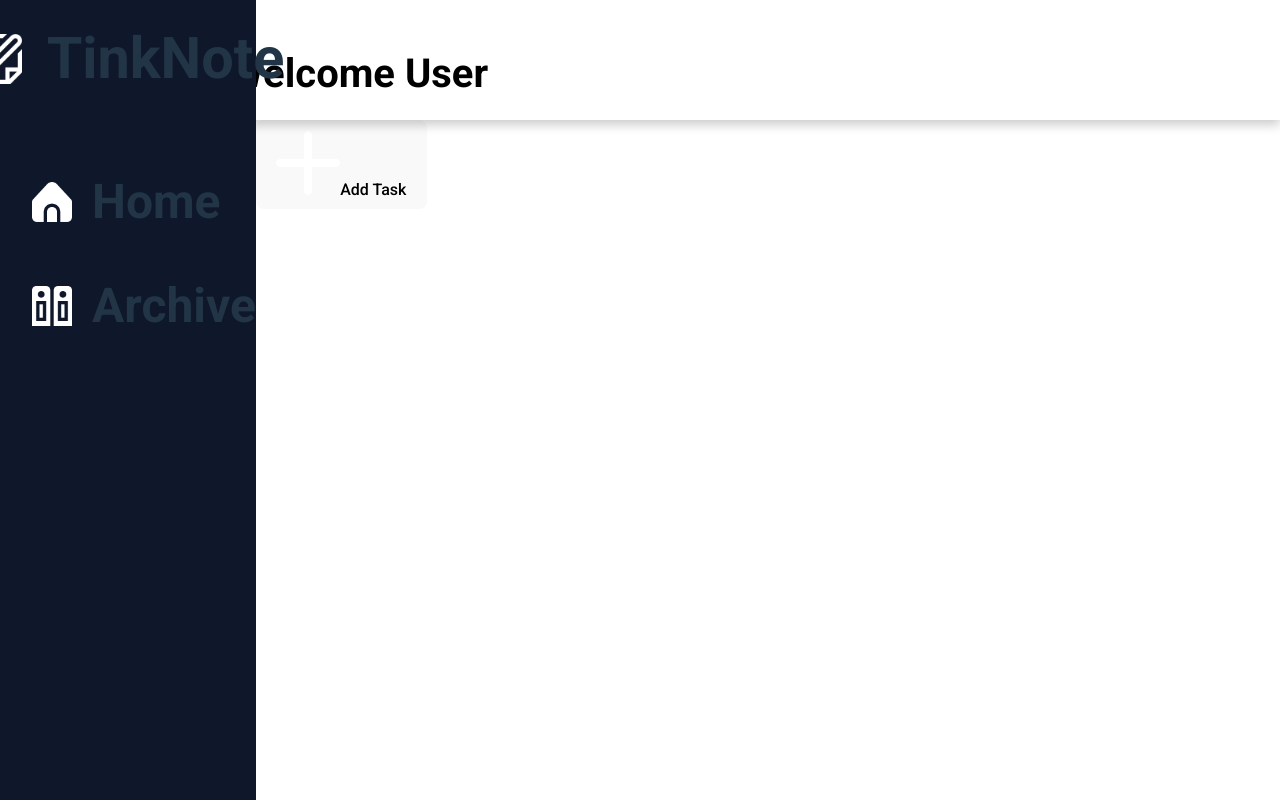
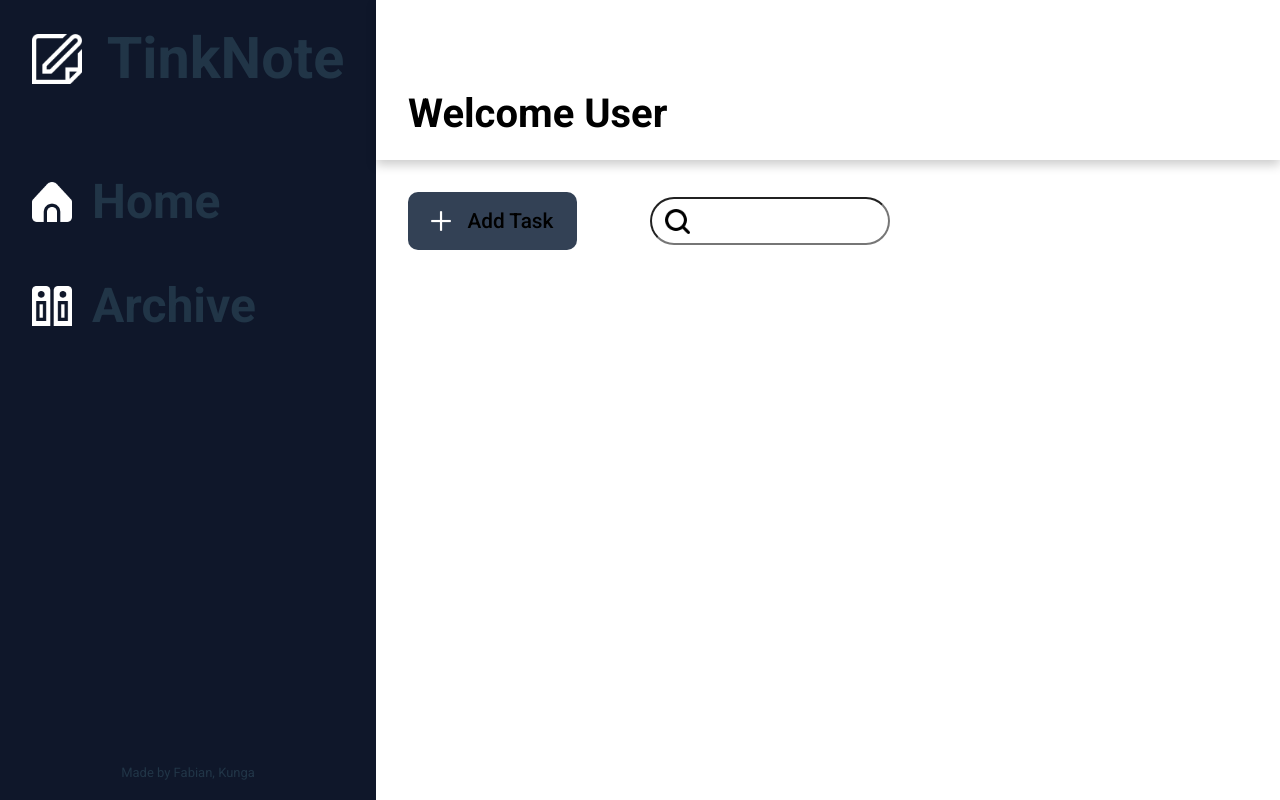
Before and after one commit to TenzKD/M294_ToDo-List, a React (Vite) app in the folder Frontend/: page / in a window 1280 px wide. Built offline with nearby package versions, Linux system fonts and the light colour scheme.

Commit message:
added task controls and taskcards

```diff
--- a/Frontend/src/components/AddTaskButton.jsx
+++ b/Frontend/src/components/AddTaskButton.jsx
@@ -1,10 +1,13 @@
 import plus from "../icons/plus.png";
+import "../styles/AddTaskButton.css";
 
 export default function AddTaskButton() {
   return (
-    <button className="addTask__btn">
-      <img src={plus} className="addTask__icon" alt="plus icon" />
-      Add Task
-    </button>
+    <div className="addTask">
+      <button className="addTask__btn">
+        <img src={plus} className="addTask__icon" alt="plus icon" />
+        Add Task
+      </button>
+    </div>
   );
 }
--- /dev/null
+++ b/Frontend/src/components/Card.jsx
@@ -0,0 +1,9 @@
+import "../styles/card.css";
+
+export default function Card() {
+  return (
+    <>
+      <div className="card"></div>
+    </>
+  );
+}
--- a/Frontend/src/components/Task.jsx
+++ b/Frontend/src/components/Task.jsx
@@ -1,11 +1,20 @@
 import AddTaskButton from "./AddTaskButton";
 import "../styles/task.css";
+import searchIcon from "../icons/search.png";
+import Card from "./Card";
 
 export default function Task() {
   return (
     <>
       <div className="task">
-        <AddTaskButton />
+        <div className="task__controls">
+          <AddTaskButton />
+          <div className="task__search">
+            <img src={searchIcon} alt="search Icon" />
+            <input type="search" name="search" id="search"></input>
+          </div>
+        </div>
+        <div className="task__container"></div>
       </div>
     </>
   );
--- a/Frontend/src/components/ToDoList.jsx
+++ b/Frontend/src/components/ToDoList.jsx
@@ -19,7 +19,7 @@ export default function ToDoList() {
       <table id="listig">
         <tbody>
           {tasks.map((q) => (
-            <tr>
+            <tr key={q.id}>
               <td>{q.id}</td>
               <td>{q.title}</td>
               <td>{q.description}</td>
--- /dev/null
+++ b/Frontend/src/styles/addTaskButton.css
@@ -0,0 +1,16 @@
+.addTask__btn {
+  background-color: #334155;
+  display: flex;
+  justify-content: space-between;
+  align-items: center;
+  font-size: 1.3rem;
+  padding: 1rem 1.4rem;
+  border-radius: 10px;
+  margin-right: 3rem;
+}
+
+.addTask__icon {
+  width: 20px;
+  height: 20px;
+  padding-right: 1rem;
+}
--- /dev/null
+++ b/Frontend/src/styles/card.css
@@ -0,0 +1,7 @@
+.card {
+  background-color: #cbd5e1;
+  height: 100%;
+  border-radius: 1rem;
+  box-shadow: 0px 5px 10px 0px rgba(0, 0, 0, 0.3);
+  padding: 0;
+}
--- a/Frontend/src/styles/header.css
+++ b/Frontend/src/styles/header.css
@@ -1,18 +1,20 @@
 .header {
   background-color: #fff;
-  width: 100vw;
-  height: 15vh;
+  width: calc(100vw - 23.5rem);
+  margin-left: 23.5rem;
+  height: 10rem;
   box-shadow: 0px 5px 10px 0px rgba(0, 0, 0, 0.2);
   display: flex;
   align-items: end;
   justify-content: center;
   position: fixed;
+  z-index: 2;
 }
 
 h2 {
   color: black;
-  position: relative;
-  left: -22%;
   font-size: 2.5rem;
   padding-bottom: 1rem;
+  width: inherit;
+  padding-left: 2rem;
 }
--- a/Frontend/src/styles/navigation.css
+++ b/Frontend/src/styles/navigation.css
@@ -1,6 +1,6 @@
 .nav {
   padding-top: 3rem;
-  height: 85vh;
+  height: calc(100vh - 10rem);
   display: flex;
   flex-direction: column;
   justify-content: space-between;
--- a/Frontend/src/styles/sidebar.css
+++ b/Frontend/src/styles/sidebar.css
@@ -1,7 +1,7 @@
 .sidebar {
   background-color: #0f172a;
   height: 100vh;
-  width: 20vw;
+  width: 23.5rem;
   position: fixed;
   left: 0;
   top: 0;
--- a/Frontend/src/styles/task.css
+++ b/Frontend/src/styles/task.css
@@ -1,6 +1,45 @@
 .task {
-  width: 80vw;
-  height: 85vh;
-  margin-left: 20vw;
-  margin-top: 15vh;
+  width: calc(100vw - 23.5rem);
+  height: calc(100vh - 10rem);
+  margin-left: 23.5rem;
+  margin-top: 10rem;
 }
+
+.task__controls {
+  display: flex;
+  align-items: center;
+  padding: 2rem;
+  /*position: sticky;
+  top: 10rem;*/
+}
+
+.task__search {
+  display: flex;
+  align-items: center;
+}
+
+.task__search img {
+  width: 25px;
+  height: 25px;
+  position: relative;
+  left: 40px;
+}
+
+.task__container {
+  height: auto;
+  display: grid;
+  gap: 2rem;
+  grid-template-columns: repeat(auto-fill, minmax(300px, 4fr));
+  grid-auto-rows: 350px;
+  padding: 2rem;
+}
+
+input {
+  width: 15rem;
+  height: 3rem;
+  font-size: 20px;
+  padding-left: 3rem;
+  border-radius: 100rem;
+  background-color: #fff;
+  color: #000;
+}
```
Also changed, not shown: Frontend/src/components/Sidebar.jsx (+5 -5 lines), Frontend/src/icons/search.png (added).
